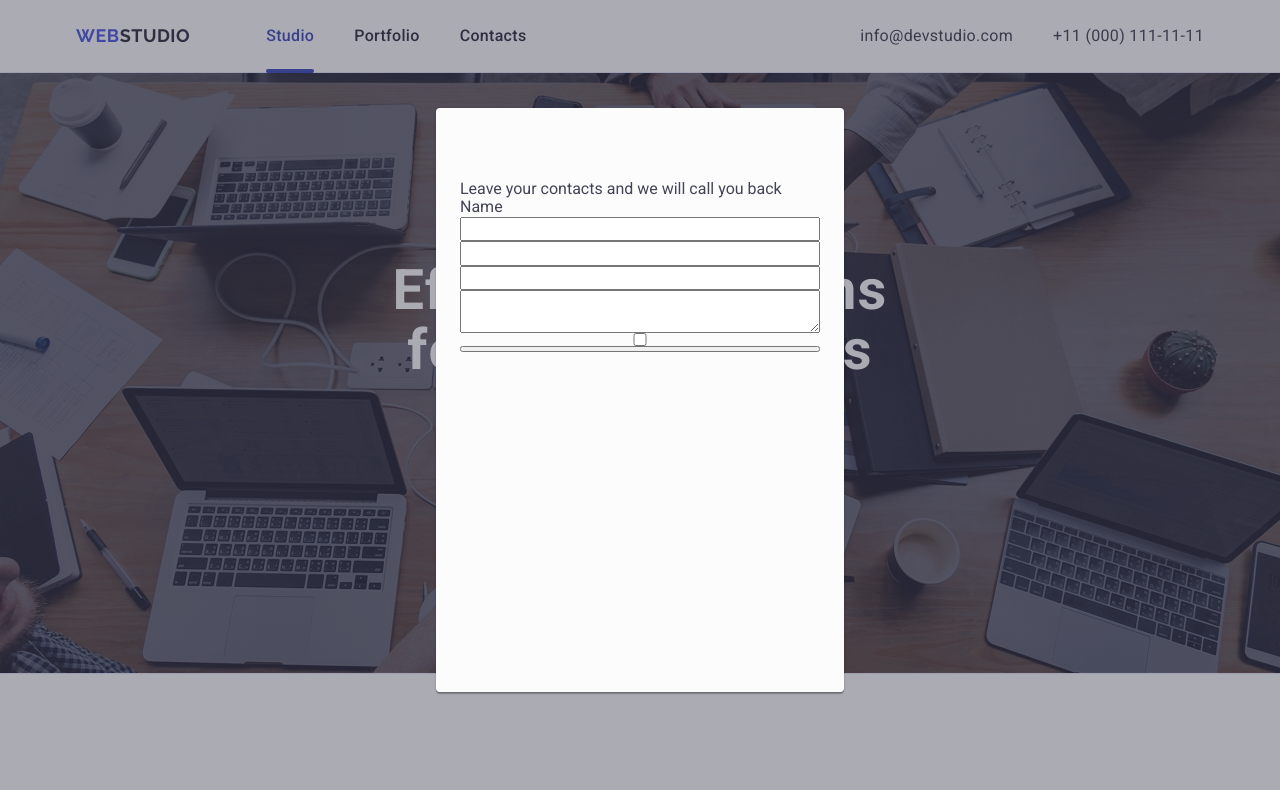
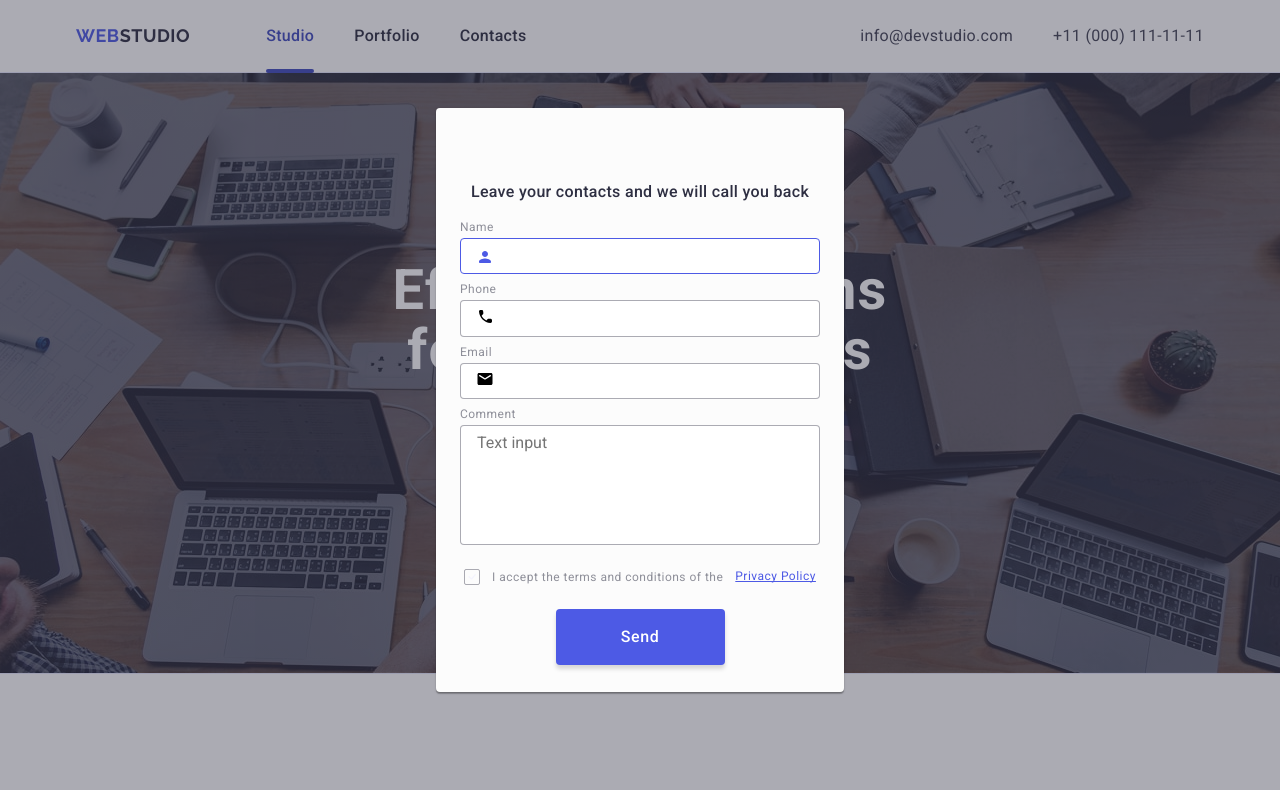
Before and after one commit to IrynaYermak/goit-markup-hw-05, a plain HTML site: page index.html in a window 1280 px wide. Shown: the top 790 px of the page. Drawn offline with nearby package versions, Linux system fonts and the light colour scheme.

Commit message:
added modal window

```diff
--- a/css/styles.css
+++ b/css/styles.css
@@ -176,7 +176,8 @@ ol {
   max-width: 496px;
 }
 
-.main-btn {
+.main-btn,
+.form-btn {
   display: block;
   font-weight: 500;
   font-size: 16px;
@@ -199,7 +200,9 @@ ol {
 .main-btn:hover,
 .main-btn:focus,
 .subscribe-btn:hover,
-.subscribe-btn:focus {
+.subscribe-btn:focus,
+.form-btn:hover,
+.form-btn:focus {
   background-color: #404bbf;
 }
 
@@ -507,6 +510,143 @@ ol {
   height: 584px;
   position: absolute;
   padding: 72px 24px 24px 24px;
+}
+
+.modal-title {
+  font-weight: 500;
+  line-height: 1.5;
+  letter-spacing: 0.02em;
+  text-align: center;
+  color: #2e2f42;
+  margin-bottom: 16px;
+}
+
+.modal-form {
+  /* gap: 8px; */
+}
+
+.form-item {
   display: flex;
   flex-direction: column;
+  width: 360px;
+  margin-bottom: 8px;
+  position: relative;
 }
+.caption {
+  font-size: 12px;
+  line-height: 1.17;
+  letter-spacing: 0.04em;
+  color: #8e8f99;
+  margin-bottom: 4px;
+}
+.form-field {
+  border: 1px solid rgba(46, 47, 66, 0.4);
+  border-radius: 4px;
+  transition: border-color 250ms cubic-bezier(0.4, 0, 0.2, 1);
+  padding: 8px 16px 8px 38px;
+}
+
+.acctive .form-field:hover,
+.form-field:focus,
+.acctive {
+  border-color: #4d5ae5;
+}
+
+.form-field:hover + .form-icon,
+.form-field:focus + .form-icon,
+.acctive {
+  fill: #4d5ae5;
+}
+
+/* .stick {
+  border: 1.25px solid #2e2f42;
+  width: 18px;
+  height: 0px;
+  transform: rotate(-90deg);
+  border-radius: 1px;
+  position: absolute;
+} */
+
+.form-icon {
+  position: absolute;
+  bottom: 8px;
+  left: 16px;
+  transition: fill 250ms cubic-bezier(0.4, 0, 0.2, 1);
+}
+
+.form-item:focus-within .form-icon {
+  fill: #4d5ae5;
+}
+
+textarea.form-field {
+  display: block;
+  height: 120px;
+  padding-left: 16px;
+  margin-bottom: 16px;
+  resize: none;
+}
+
+.caption::placeholder {
+  font-size: 12px;
+  line-height: 1.17;
+  letter-spacing: 0.04em;
+  color: rgba(46, 47, 66, 0.4);
+}
+
+.form-consent {
+  margin-bottom: 24px;
+  position: relative;
+}
+
+.input-box {
+  position: absolute;
+  opacity: 0;
+  width: 0;
+  height: 0;
+}
+
+.consent-caption {
+  font-size: 12px;
+  line-height: 1.17;
+  letter-spacing: 0.04em;
+  color: #8e8f99;
+  cursor: pointer;
+  display: flex;
+  justify-content: space-evenly;
+  align-items: center;
+  gap: 8px;
+}
+
+.consent-visible {
+  display: inline-block;
+  width: 16px;
+  height: 16px;
+  /* margin-right: 8px; */
+  border-radius: 2px;
+  border: 1px solid rgba(46, 47, 66, 0.4);
+  position: relative;
+  display: flex;
+  justify-content: center;
+  align-items: center;
+  transition: background-color 250ms cubic-bezier(0.4, 0, 0.2, 1),
+    border-color 250ms cubic-bezier(0.4, 0, 0.2, 1);
+}
+
+.consent-icon {
+  fill: #f4f4fd;
+}
+
+.input-box:checked + .consent-visible {
+  background-color: #404bbf;
+  border-color: #404bbf;
+}
+
+.form-link {
+  line-height: 1.33;
+  text-decoration: underline;
+  text-decoration-skip-ink: none;
+  color: #4d5ae5;
+}
+
+.form-btn {
+}
--- a/index.html
+++ b/index.html
@@ -495,23 +495,63 @@
       <div class="modal">
         <p class="modal-title">Leave your contacts and we will call you back</p>
 
-        <label for="modal-name">Name</label>
-        <input type="text" id="modal-name" />
+        <form class="modal-form">
+          <div class="form-item">
+            <label for="name" class="caption">Name</label>
+            <input type="text" id="name" class="form-field acctive" />
+            <svg class="form-icon acctive" width="18" height="18">
+              <use href="./images/icons.svg#icon-person"></use>
+            </svg>
+            <span class="stick"></span>
+          </div>
 
-        <label for=""></label>
-        <input type="text" />
+          <div class="form-item">
+            <label for="phone" class="caption">Phone</label>
+            <input type="tel" id="phone" class="form-field" />
+            <svg class="form-icon" width="18" height="24">
+              <use href="./images/icons.svg#icon-phone"></use>
+            </svg>
+          </div>
 
-        <label for=""></label>
-        <input type="text" />
+          <div class="form-item">
+            <label for="mail" class="caption">Email</label>
+            <input type="email" id="mail" class="form-field" />
+            <svg class="form-icon" width="18" height="24">
+              <use href="./images/icons.svg#icon-email"></use>
+            </svg>
+          </div>
 
-        <label for=""></label>
-        <textarea name="" id=""></textarea>
+          <div class="form-item">
+            <label for="comment" class="caption">Comment</label>
+            <textarea
+              name="comment"
+              id="comment"
+              placeholder="Text input"
+              class="form-field"
+            ></textarea>
+          </div>
 
-        <input type="checkbox" name="" id="" />
-        <span></span>
-        <label for=""></label>
+          <div class="form-consent">
+            <label for="consent" class="consent-caption">
+              <input
+                type="checkbox"
+                name="consent"
+                id="consent"
+                value="agree"
+                class="input-box"
+              />
+              <span class="consent-visible">
+                <svg class="consent-icon" width="10" height="8">
+                  <use href="./images/icons.svg#icon-checked"></use>
+                </svg>
+              </span>
+              I accept the terms and conditions of the
+              <a href="./" class="form-link">Privacy Policy</a>
+            </label>
+          </div>
 
-        <button type="submit"></button>
+          <button type="submit" class="form-btn">Send</button>
+        </form>
       </div>
     </div>
   </body>
```
